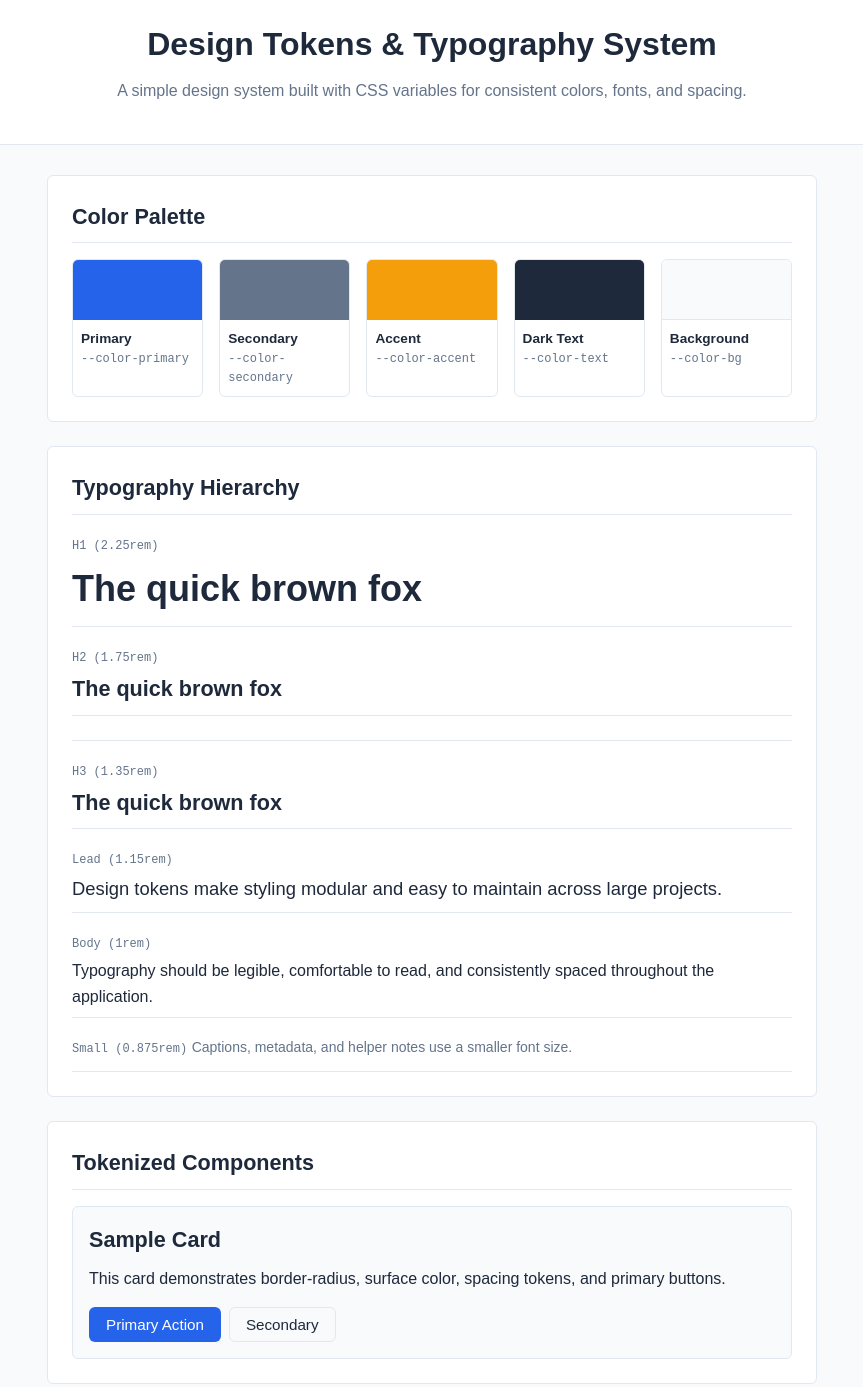
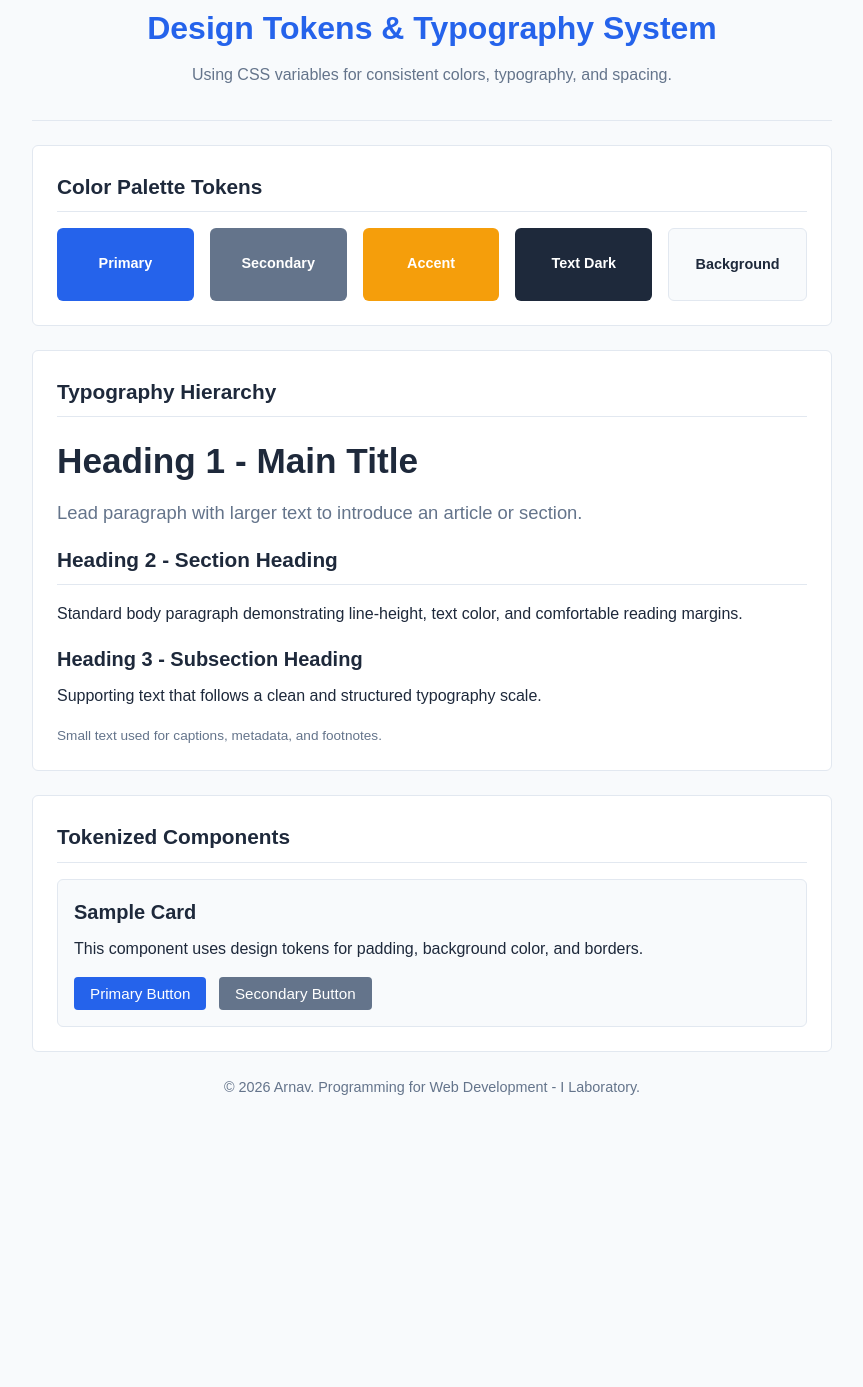
Before and after one commit to XiaoArnav/web-dev-lab, a plain HTML site: page programming-for-web-development-1-laboratory/LAB-1/module-2/P7-design-tokens/index.html in a window 1280 px wide. Shown: the part 21-1408 px from the top of the page, without its empty margins (208-1071 px from the left). After the commit the page ends 1160 px from the top, so only its background shows below. Drawn offline with Linux system fonts and the light colour scheme.

Commit message:
refactor: simplify code structure for problem 7 and 8

```diff
--- a/programming-for-web-development-1-laboratory/LAB-1/module-2/P7-design-tokens/index.html
+++ b/programming-for-web-development-1-laboratory/LAB-1/module-2/P7-design-tokens/index.html
@@ -7,94 +7,42 @@
   <link rel="stylesheet" href="styles.css">
 </head>
 <body>
-  <header class="header">
+  <div class="container">
+    <header>
       <h1>Design Tokens & Typography System</h1>
-    <p>A simple design system built with CSS variables for consistent colors, fonts, and spacing.</p>
+      <p>Using CSS variables for consistent colors, typography, and spacing.</p>
     </header>
 
-  <main class="container">
+    <main>
       <section class="section">
-      <h2>Color Palette</h2>
+        <h2>Color Palette Tokens</h2>
         <div class="color-grid">
-        <div class="color-card color-primary">
-          <div class="swatch"></div>
-          <div class="color-info">
-            <strong>Primary</strong>
-            <span>--color-primary</span>
-          </div>
-        </div>
-        <div class="color-card color-secondary">
-          <div class="swatch"></div>
-          <div class="color-info">
-            <strong>Secondary</strong>
-            <span>--color-secondary</span>
-          </div>
-        </div>
-        <div class="color-card color-accent">
-          <div class="swatch"></div>
-          <div class="color-info">
-            <strong>Accent</strong>
-            <span>--color-accent</span>
-          </div>
-        </div>
-        <div class="color-card color-neutral-dark">
-          <div class="swatch"></div>
-          <div class="color-info">
-            <strong>Dark Text</strong>
-            <span>--color-text</span>
-          </div>
-        </div>
-        <div class="color-card color-neutral-light">
-          <div class="swatch"></div>
-          <div class="color-info">
-            <strong>Background</strong>
-            <span>--color-bg</span>
-          </div>
-        </div>
+          <div class="color-box primary">Primary</div>
+          <div class="color-box secondary">Secondary</div>
+          <div class="color-box accent">Accent</div>
+          <div class="color-box dark">Text Dark</div>
+          <div class="color-box light">Background</div>
         </div>
       </section>
 
       <section class="section">
         <h2>Typography Hierarchy</h2>
-      <div class="type-scale">
-        <div class="type-row">
-          <span class="type-label">H1 (2.25rem)</span>
-          <h1>The quick brown fox</h1>
-        </div>
-        <div class="type-row">
-          <span class="type-label">H2 (1.75rem)</span>
-          <h2>The quick brown fox</h2>
-        </div>
-        <div class="type-row">
-          <span class="type-label">H3 (1.35rem)</span>
-          <h3>The quick brown fox</h3>
-        </div>
-        <div class="type-row">
-          <span class="type-label">Lead (1.15rem)</span>
-          <p class="lead">Design tokens make styling modular and easy to maintain across large projects.</p>
-        </div>
-        <div class="type-row">
-          <span class="type-label">Body (1rem)</span>
-          <p>Typography should be legible, comfortable to read, and consistently spaced throughout the application.</p>
-        </div>
-        <div class="type-row">
-          <span class="type-label">Small (0.875rem)</span>
-          <small>Captions, metadata, and helper notes use a smaller font size.</small>
-        </div>
-      </div>
+        <h1>Heading 1 - Main Title</h1>
+        <p class="lead">Lead paragraph with larger text to introduce an article or section.</p>
+        <h2>Heading 2 - Section Heading</h2>
+        <p>Standard body paragraph demonstrating line-height, text color, and comfortable reading margins.</p>
+        <h3>Heading 3 - Subsection Heading</h3>
+        <p>Supporting text that follows a clean and structured typography scale.</p>
+        <small>Small text used for captions, metadata, and footnotes.</small>
       </section>
 
       <section class="section">
         <h2>Tokenized Components</h2>
-      <div class="components-preview">
         <div class="card">
           <h3>Sample Card</h3>
-          <p>This card demonstrates border-radius, surface color, spacing tokens, and primary buttons.</p>
-          <div class="button-group">
-            <button class="btn btn-primary">Primary Action</button>
-            <button class="btn btn-secondary">Secondary</button>
-          </div>
-        </div>
+          <p>This component uses design tokens for padding, background color, and borders.</p>
+          <button class="btn btn-primary">Primary Button</button>
+          <button class="btn btn-secondary">Secondary Button</button>
         </div>
       </section>
     </main>
@@ -102,5 +50,6 @@
     <footer>
       <p>&copy; 2026 Arnav. Programming for Web Development - I Laboratory.</p>
     </footer>
+  </div>
 </body>
 </html>
--- a/programming-for-web-development-1-laboratory/LAB-1/module-2/P7-design-tokens/styles.css
+++ b/programming-for-web-development-1-laboratory/LAB-1/module-2/P7-design-tokens/styles.css
@@ -4,11 +4,9 @@
   --color-accent: #f59e0b;
   --color-text: #1e293b;
   --color-bg: #f8fafc;
-  --color-surface: #ffffff;
+  --color-card: #ffffff;
   --color-border: #e2e8f0;
-  --font-base: Arial, sans-serif;
-  --radius: 6px;
-  --spacing-xs: 4px;
+  --font-main: Arial, sans-serif;
   --spacing-sm: 8px;
   --spacing-md: 16px;
   --spacing-lg: 24px;
@@ -21,47 +19,48 @@
 }
 
 body {
-  font-family: var(--font-base);
+  font-family: var(--font-main);
   line-height: 1.6;
   background-color: var(--color-bg);
   color: var(--color-text);
-}
-
-.header {
-  text-align: center;
-  padding: 40px 20px;
-  background-color: var(--color-surface);
-  border-bottom: 1px solid var(--color-border);
-}
-
-.header h1 {
-  font-size: 2rem;
-  margin-bottom: var(--spacing-sm);
-}
-
-.header p {
-  color: var(--color-secondary);
+  padding: var(--spacing-lg) var(--spacing-md);
 }
 
 .container {
   max-width: 800px;
-  margin: 30px auto;
-  padding: 0 15px;
+  margin: 0 auto;
+}
+
+header {
+  text-align: center;
+  margin-bottom: var(--spacing-lg);
+  padding-bottom: var(--spacing-md);
+  border-bottom: 1px solid var(--color-border);
+}
+
+header h1 {
+  font-size: 2rem;
+  color: var(--color-primary);
+  margin-bottom: var(--spacing-sm);
+}
+
+header p {
+  color: var(--color-secondary);
 }
 
 .section {
-  background-color: var(--color-surface);
+  background-color: var(--color-card);
   border: 1px solid var(--color-border);
-  border-radius: var(--radius);
+  border-radius: 6px;
   padding: var(--spacing-lg);
   margin-bottom: var(--spacing-lg);
 }
 
 .section h2 {
-  font-size: 1.35rem;
+  font-size: 1.3rem;
   margin-bottom: var(--spacing-md);
+  border-bottom: 1px solid var(--color-border);
   padding-bottom: var(--spacing-sm);
-  border-bottom: 1px solid var(--color-border);
 }
 
 .color-grid {
@@ -70,76 +69,42 @@ body {
   flex-wrap: wrap;
 }
 
-.color-card {
+.color-box {
   flex: 1;
-  min-width: 120px;
-  border: 1px solid var(--color-border);
-  border-radius: var(--radius);
-  overflow: hidden;
+  min-width: 110px;
+  padding: 24px 10px;
+  text-align: center;
+  border-radius: 6px;
+  font-weight: bold;
+  font-size: 0.9rem;
 }
 
-.swatch {
-  height: 60px;
-}
+.color-box.primary { background-color: var(--color-primary); color: #fff; }
+.color-box.secondary { background-color: var(--color-secondary); color: #fff; }
+.color-box.accent { background-color: var(--color-accent); color: #fff; }
+.color-box.dark { background-color: var(--color-text); color: #fff; }
+.color-box.light { background-color: var(--color-bg); color: var(--color-text); border: 1px solid var(--color-border); }
 
-.color-primary .swatch { background-color: var(--color-primary); }
-.color-secondary .swatch { background-color: var(--color-secondary); }
-.color-accent .swatch { background-color: var(--color-accent); }
-.color-neutral-dark .swatch { background-color: var(--color-text); }
-.color-neutral-light .swatch {
-  background-color: var(--color-bg);
-  border-bottom: 1px solid var(--color-border);
-}
+h1 { font-size: 2.2rem; margin-bottom: var(--spacing-sm); }
+h2 { font-size: 1.6rem; margin-bottom: var(--spacing-sm); }
+h3 { font-size: 1.25rem; margin-bottom: var(--spacing-sm); }
 
-.color-info {
-  padding: var(--spacing-sm);
-  display: flex;
-  flex-direction: column;
-  font-size: 0.85rem;
-}
-
-.color-info span {
-  color: var(--color-secondary);
-  font-family: monospace;
-  font-size: 0.75rem;
-}
-
-.type-scale {
-  display: flex;
-  flex-direction: column;
-  gap: var(--spacing-md);
-}
-
-.type-row {
-  border-bottom: 1px solid var(--color-border);
-  padding-bottom: var(--spacing-sm);
-}
-
-.type-label {
-  display: inline-block;
-  font-size: 0.75rem;
-  color: var(--color-secondary);
-  font-family: monospace;
-  margin-bottom: var(--spacing-xs);
-}
-
-h1 { font-size: 2.25rem; }
-h2 { font-size: 1.75rem; }
-h3 { font-size: 1.35rem; }
+p { margin-bottom: var(--spacing-md); }
 
 .lead {
   font-size: 1.15rem;
-  color: var(--color-text);
+  color: var(--color-secondary);
 }
 
 small {
-  font-size: 0.875rem;
+  display: block;
+  font-size: 0.85rem;
   color: var(--color-secondary);
 }
 
 .card {
   border: 1px solid var(--color-border);
-  border-radius: var(--radius);
+  border-radius: 6px;
   padding: var(--spacing-md);
   background-color: var(--color-bg);
 }
@@ -148,35 +113,22 @@ small {
   margin-bottom: var(--spacing-sm);
 }
 
-.button-group {
-  display: flex;
-  gap: var(--spacing-sm);
-  margin-top: var(--spacing-md);
+.btn {
+  display: inline-block;
+  padding: 8px 16px;
+  border-radius: 4px;
+  border: none;
+  cursor: pointer;
+  margin-right: var(--spacing-sm);
+  font-size: 0.95rem;
 }
 
-.btn {
-  padding: 8px 16px;
-  border-radius: var(--radius);
-  font-size: 0.95rem;
-  cursor: pointer;
-  border: 1px solid transparent;
-}
-
-.btn-primary {
-  background-color: var(--color-primary);
-  color: #ffffff;
-}
-
-.btn-secondary {
-  background-color: transparent;
-  border-color: var(--color-border);
-  color: var(--color-text);
-}
+.btn-primary { background-color: var(--color-primary); color: #fff; }
+.btn-secondary { background-color: var(--color-secondary); color: #fff; }
 
 footer {
   text-align: center;
-  padding: var(--spacing-lg);
   color: var(--color-secondary);
-  font-size: 0.875rem;
-  border-top: 1px solid var(--color-border);
+  font-size: 0.9rem;
+  margin-top: var(--spacing-lg);
 }
```
Also changed, not shown: programming-for-web-development-1-laboratory/LAB-1/module-2/P8-sticky-navbar-overlay/index.html (+29 -37 lines). Lines whose indentation alone changed are shown as unchanged.
